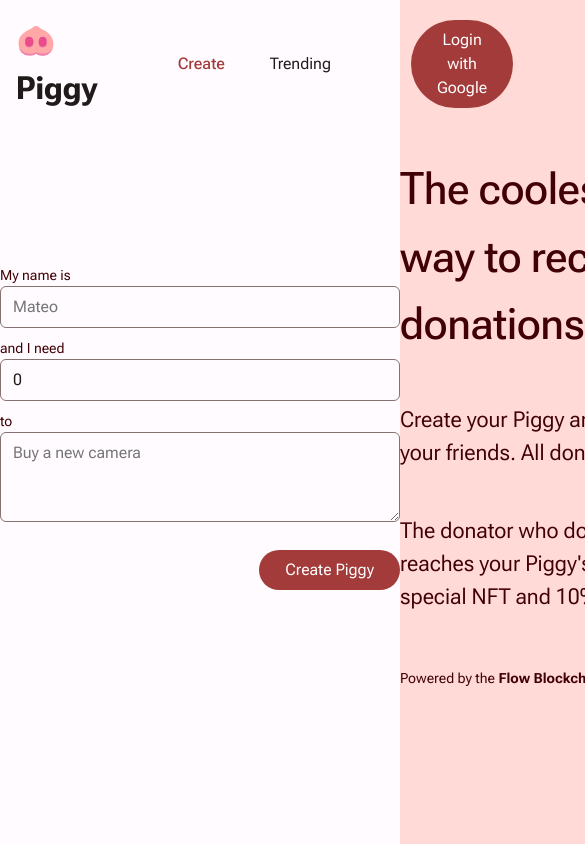
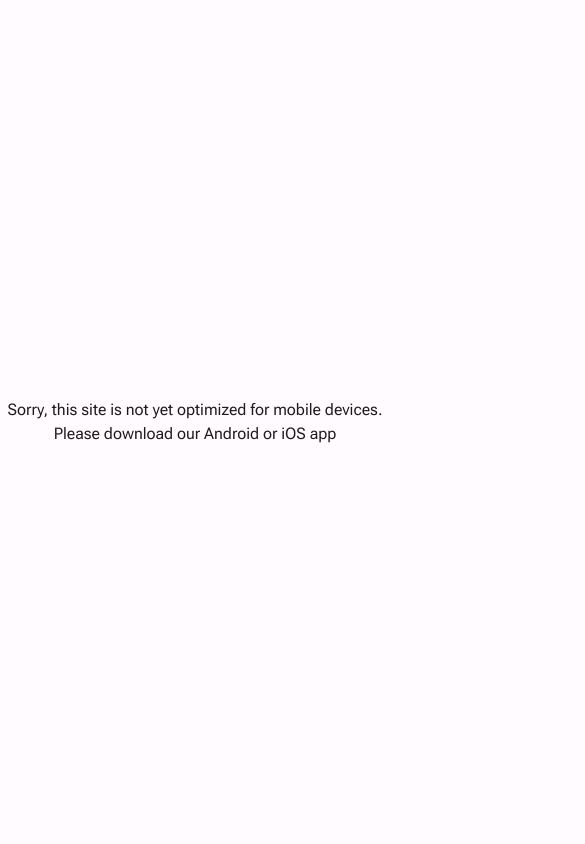
Before and after one commit to mateoroldos/piggy, a SvelteKit app: page / in a window 390 px wide. Shown: the top 844 px of the page, 585 px wide, since content can reach past the window. Built offline with nearby package versions, Linux system fonts and the light colour scheme; no server answers; what @onflow/fcl would draw is missing.

Commit message:
fix: Hide site on small screens

```diff
--- a/src/lib/components/layout/Header.svelte
+++ b/src/lib/components/layout/Header.svelte
@@ -52,4 +52,10 @@
       gap: 1.2rem;
     }
   }
+
+  @media only screen and (max-width: 1000px) {
+		header {
+			display: none;
+		}
+	}
 </style>
--- a/src/routes/+layout.svelte
+++ b/src/routes/+layout.svelte
@@ -8,3 +8,34 @@
 <main>
 	<slot />
 </main>
+<div class="mobile-prompt">
+	<p>Sorry, this site is not yet optimized for mobile devices.</p>
+	<p>Please download our Android or iOS app</p>
+</div>
+
+<style lang="scss">
+	@media only screen and (max-width: 1000px) {
+		main {
+			display: none;
+		}
+	}
+
+	.mobile-prompt {
+		display: flex;
+		flex-direction: column;
+		align-items: center;
+		justify-content: center;
+		height: 100vh;
+
+		p {
+			color: var(--md-sys-color-on-background);
+			text-align: center;
+		}
+	}
+
+	@media only screen and (min-width: 1000px) {
+		.mobile-prompt {
+			display: none;
+		}
+	}
+</style>
```
